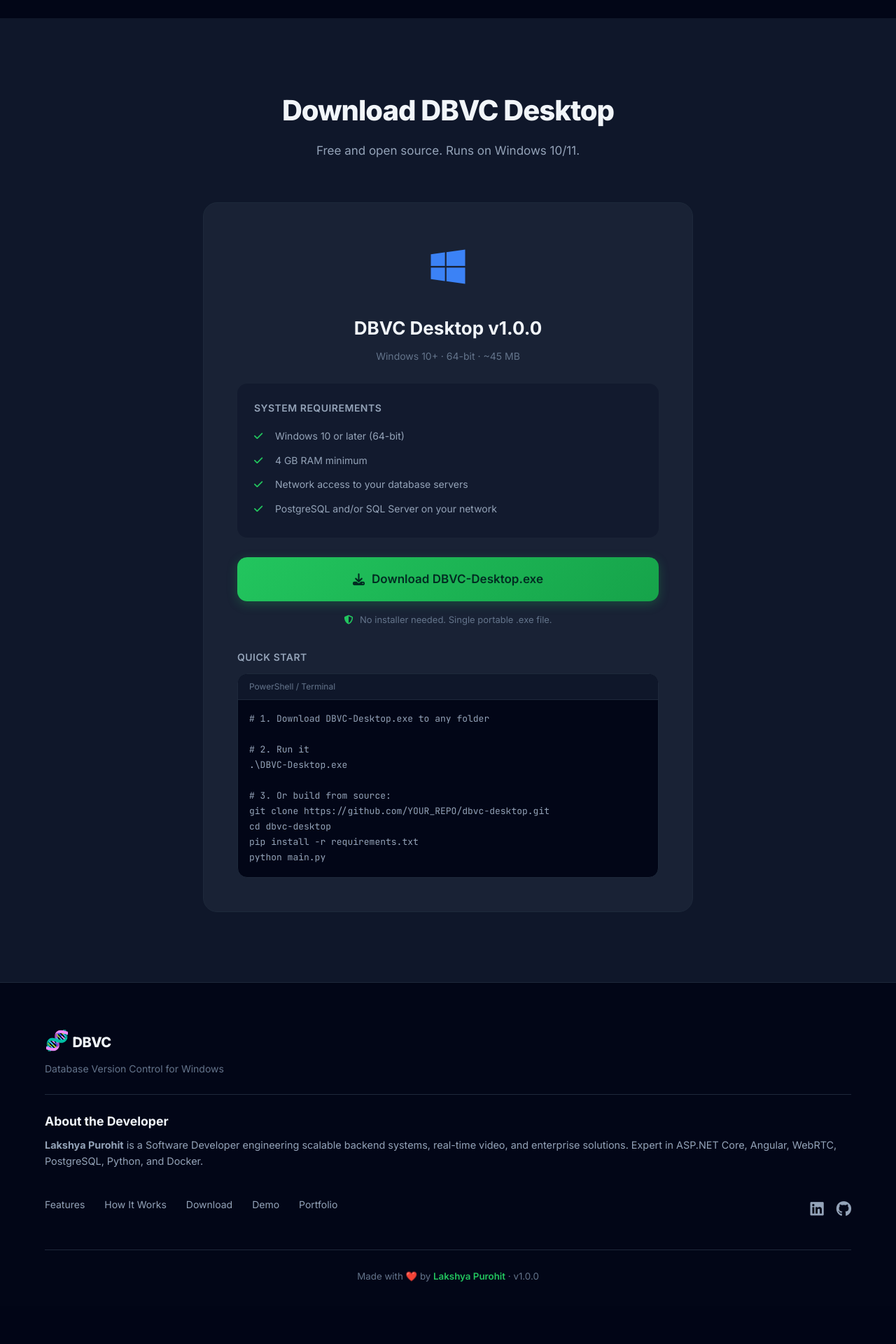
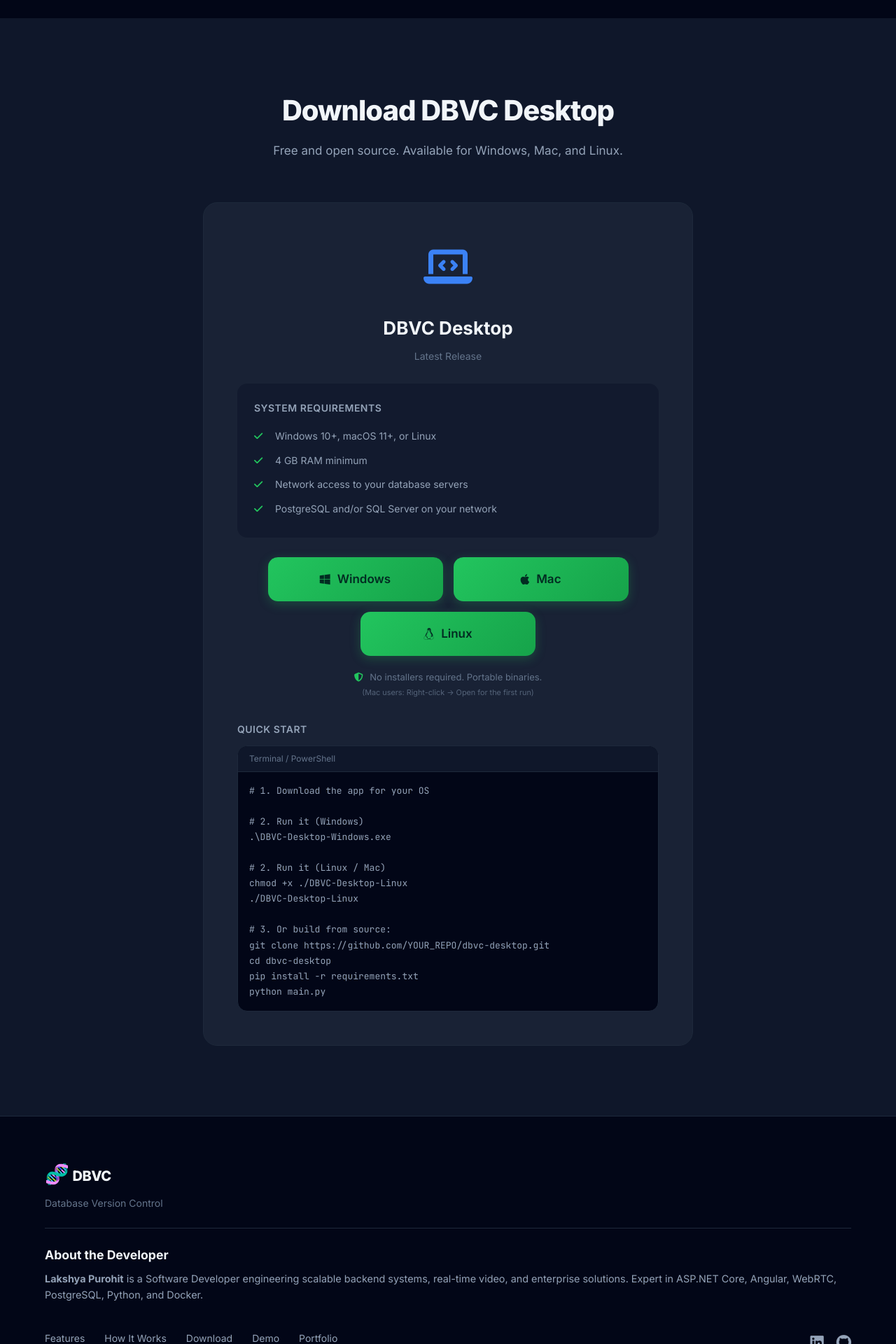
Before and after one commit to Lakshya-Purohit/dbvc-website, a Flask app: page / in a window 1280 px wide. Shown: the part 2920-4840 px from the top of the page at 70% size. Before the commit the page ends 4751 px from the top, so only its background shows below. Run offline with Flask 3, Linux system fonts and the light colour scheme.

Commit message:
Update website for cross-platform support

```diff
--- a/app/templates/index.html
+++ b/app/templates/index.html
@@ -23,18 +23,18 @@
 <section class="hero-section">
     <div class="hero-glow"></div>
     <div class="hero-content">
-        <div class="hero-badge">🚀 Version 1.0 — Now Available for Windows</div>
+        <div class="hero-badge">🚀 Version 1.0 — Available for Windows, Mac, and Linux</div>
         <h1 class="hero-title">
             Database Version Control<br>
             <span class="gradient-text">Like Git, for Your Schema</span>
         </h1>
         <p class="hero-subtitle">
             Take snapshots. Compare schemas side-by-side. Apply changes safely.
-            <br>A powerful Windows desktop app for PostgreSQL & SQL Server.
+            <br>A powerful desktop app for PostgreSQL & SQL Server.
         </p>
         <div class="hero-actions">
-            <a href="https://github.com/Lakshya-Purohit/dbvc-desktop/releases/download/v1.0.0/DBVC-Desktop.exe" class="btn btn-primary btn-lg">
-                <i class="fab fa-windows"></i> Download for Windows
+            <a href="#download" class="btn btn-primary btn-lg">
+                <i class="fas fa-download"></i> Download App
             </a>
             <a href="/demo" class="btn btn-outline btn-lg">
                 <i class="fas fa-play"></i> Live Demo
@@ -164,31 +164,41 @@
 <section id="download" class="section section-alt">
     <div class="container">
         <h2 class="section-title">Download DBVC Desktop</h2>
-        <p class="section-subtitle">Free and open source. Runs on Windows 10/11.</p>
+        <p class="section-subtitle">Free and open source. Available for Windows, Mac, and Linux.</p>
 
         <div class="download-card">
             <div class="download-icon">
-                <i class="fab fa-windows"></i>
+                <i class="fas fa-laptop-code"></i>
             </div>
-            <h3>DBVC Desktop v1.0.0</h3>
-            <p class="download-meta">Windows 10+ · 64-bit · ~45 MB</p>
+            <h3>DBVC Desktop</h3>
+            <p class="download-meta">Latest Release</p>
 
             <div class="download-requirements">
                 <h4>System Requirements</h4>
                 <ul>
-                    <li><i class="fas fa-check"></i> Windows 10 or later (64-bit)</li>
+                    <li><i class="fas fa-check"></i> Windows 10+, macOS 11+, or Linux</li>
                     <li><i class="fas fa-check"></i> 4 GB RAM minimum</li>
                     <li><i class="fas fa-check"></i> Network access to your database servers</li>
                     <li><i class="fas fa-check"></i> PostgreSQL and/or SQL Server on your network</li>
                 </ul>
             </div>
 
-            <a href="https://github.com/Lakshya-Purohit/dbvc-desktop/releases/download/v1.0.0/DBVC-Desktop.exe" class="btn btn-primary btn-lg btn-download">
-                <i class="fas fa-download"></i> Download DBVC-Desktop.exe
-            </a>
-            <p class="download-note">
+            <div style="display: flex; gap: 15px; justify-content: center; flex-wrap: wrap; margin-bottom: 20px;">
+                <a href="https://github.com/Lakshya-Purohit/dbvc-desktop/releases/latest/download/DBVC-Desktop-Windows.exe" class="btn btn-primary btn-download" style="flex: 1; min-width: 200px; max-width: 250px;">
+                    <i class="fab fa-windows"></i> Windows
+                </a>
+                <a href="https://github.com/Lakshya-Purohit/dbvc-desktop/releases/latest/download/DBVC-Desktop-Mac.zip" class="btn btn-primary btn-download" style="flex: 1; min-width: 200px; max-width: 250px;">
+                    <i class="fab fa-apple"></i> Mac
+                </a>
+                <a href="https://github.com/Lakshya-Purohit/dbvc-desktop/releases/latest/download/DBVC-Desktop-Linux" class="btn btn-primary btn-download" style="flex: 1; min-width: 200px; max-width: 250px;">
+                    <i class="fab fa-linux"></i> Linux
+                </a>
+            </div>
+
+            <p class="download-note" style="margin-bottom: 0;">
                 <i class="fas fa-shield-alt"></i>
-                No installer needed. Single portable .exe file.
+                No installers required. Portable binaries. <br>
+                <small style="opacity: 0.8;">(Mac users: Right-click -> Open for the first run)</small>
             </p>
             <div id="github-downloads" style="text-align: center; margin-top: 15px; font-size: 0.95rem; font-weight: 600; color: var(--accent-green); display: none;">
                 <i class="fas fa-fire" style="margin-right: 5px;"></i> <span id="download-count">Loading...</span> Downloads
@@ -198,12 +208,16 @@
                 <h4>Quick Start</h4>
                 <div class="code-block">
                     <div class="code-header">
-                        <span>PowerShell / Terminal</span>
+                        <span>Terminal / PowerShell</span>
                     </div>
-                    <pre><code># 1. Download DBVC-Desktop.exe to any folder
+                    <pre><code># 1. Download the app for your OS
 
-# 2. Run it
-.\DBVC-Desktop.exe
+# 2. Run it (Windows)
+.\DBVC-Desktop-Windows.exe
+
+# 2. Run it (Linux / Mac)
+chmod +x ./DBVC-Desktop-Linux
+./DBVC-Desktop-Linux
 
 # 3. Or build from source:
 git clone https://github.com/YOUR_REPO/dbvc-desktop.git
@@ -225,7 +239,7 @@ python main.py</code></pre>
             <div class="footer-brand">
                 <span class="nav-logo">🧬</span>
                 <span class="nav-title">DBVC</span>
-                <p style="margin-bottom: 1.5rem;">Database Version Control for Windows</p>
+                <p style="margin-bottom: 1.5rem;">Database Version Control</p>
                 <div style="padding-top: 1.5rem; border-top: 1px solid var(--border);">
                     <h4 style="color: var(--text); margin-bottom: 8px; font-size: 1.1rem;">About the Developer</h4>
                     <p style="font-size: 0.9rem; line-height: 1.6; color: var(--text-secondary);">
```
